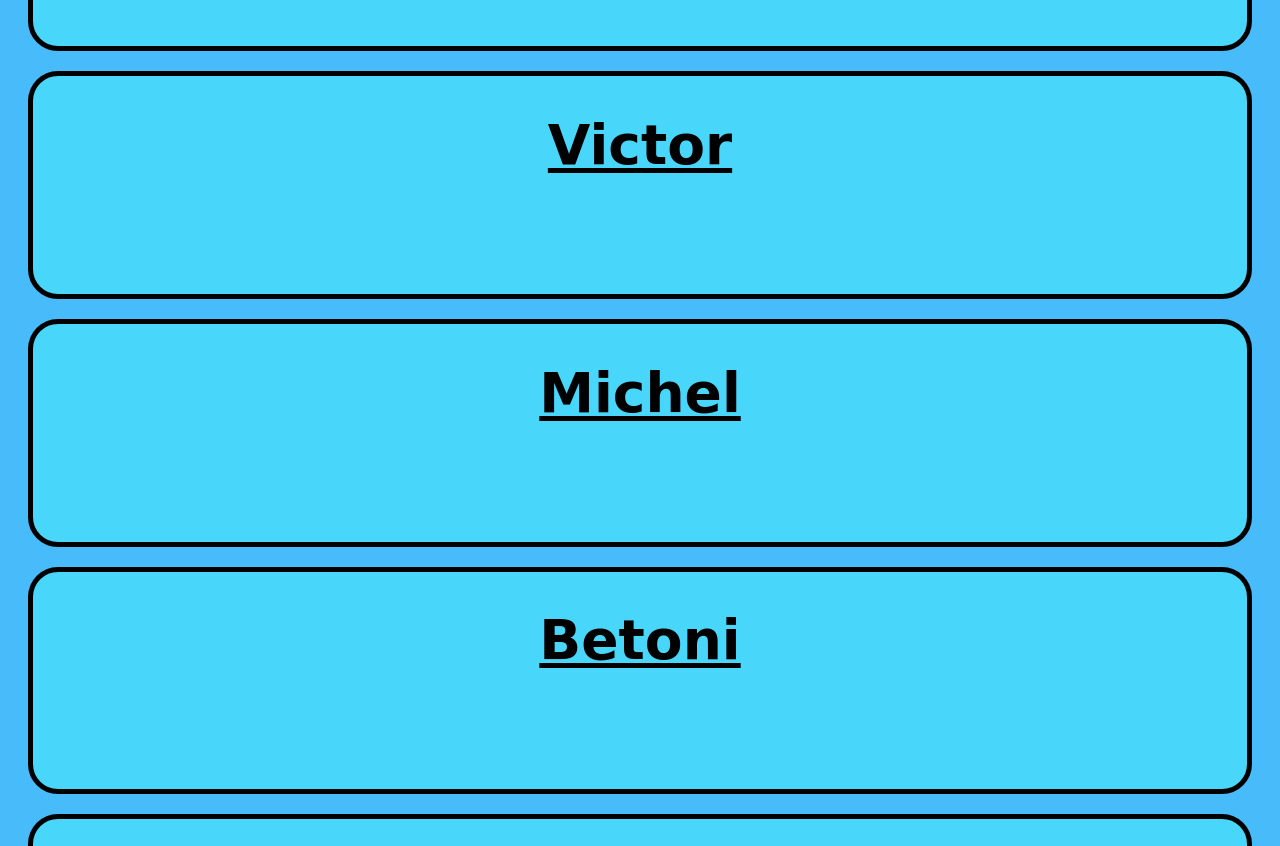
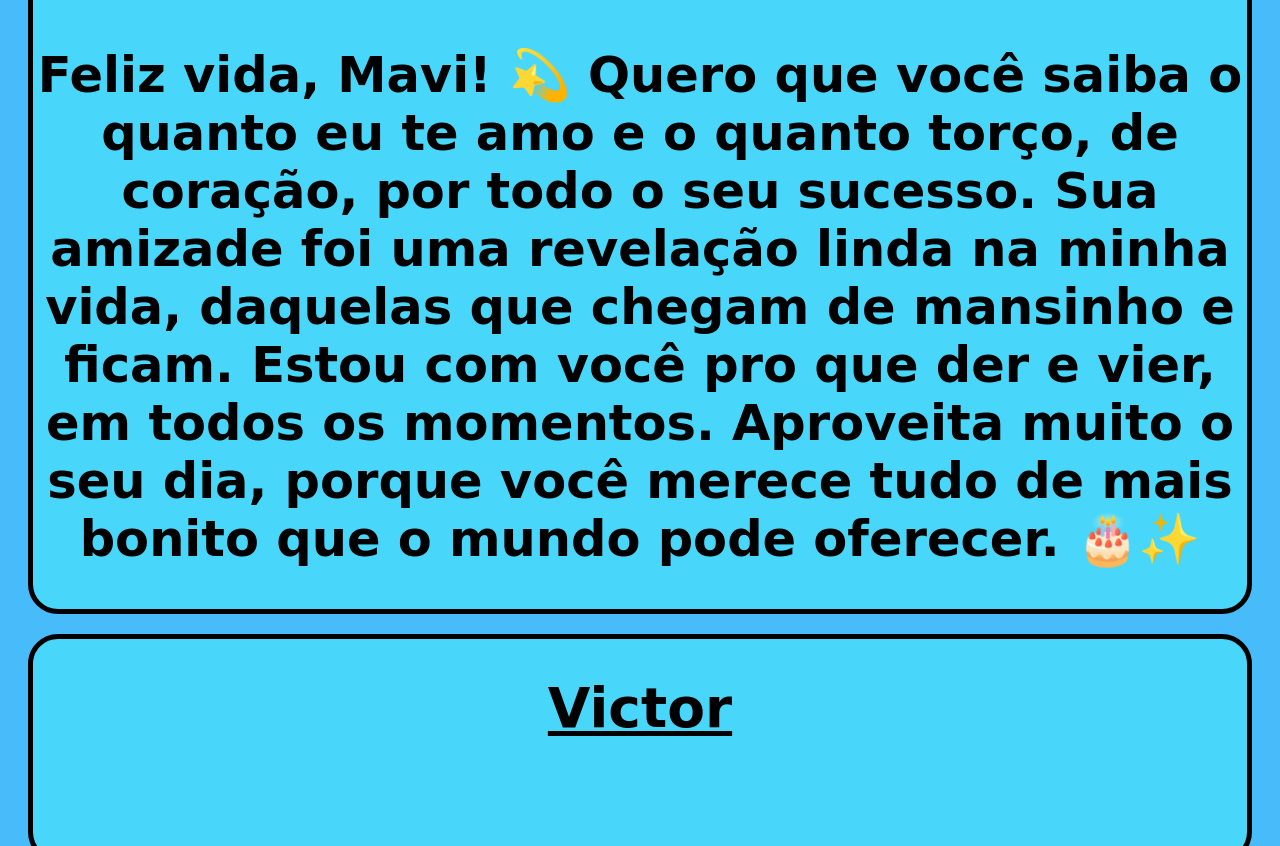
Before and after one commit to vhLs6/Maria-Vitoria, a plain HTML site: page index.html in a window 1280 px wide. Shown: the part 3914-4760 px from the top of the page. Drawn offline with Linux system fonts and the light colour scheme.

Commit message:
Fix HTML encoding issues in index.html

```diff
--- a/index.html
+++ b/index.html
@@ -22,7 +22,8 @@ Que esse ano seja infinitivamente melhor que 2025 (o que não é nada difícil )
   <div class="p3">
     <h1 class="t4">Lucas</h1>
     <img src="https://i.ibb.co/BVDwNtBb/Whats-App-Image-2026-01-08-at-19-58-06.jpg" width="500">
-    <h2></h2>
+    <h2>Feliz vida, Mavi! 💫
+Quero que você saiba o quanto eu te amo e o quanto torço, de coração, por todo o seu sucesso. Sua amizade foi uma revelação linda na minha vida, daquelas que chegam de mansinho e ficam. Estou com você pro que der e vier, em todos os momentos. Aproveita muito o seu dia, porque você merece tudo de mais bonito que o mundo pode oferecer. 🎂✨</h2>
   </div>
 
   <div class="p4">
```
